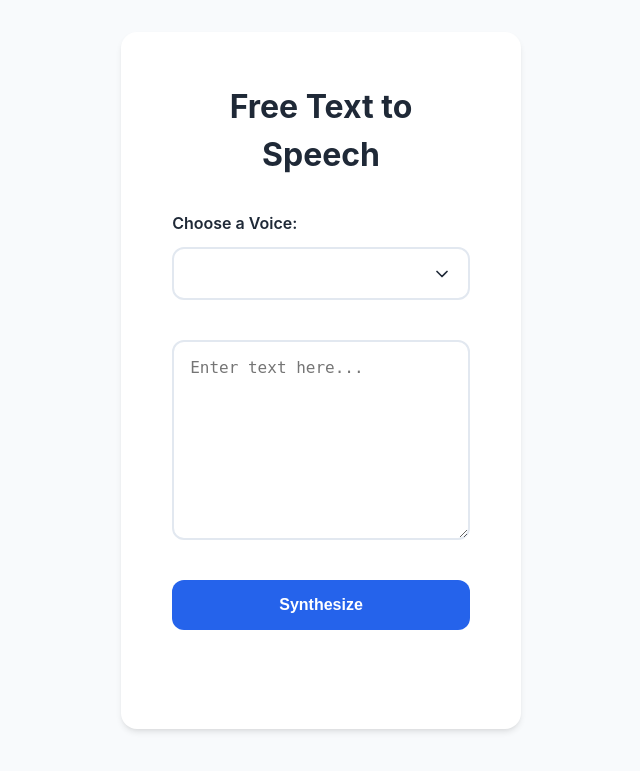
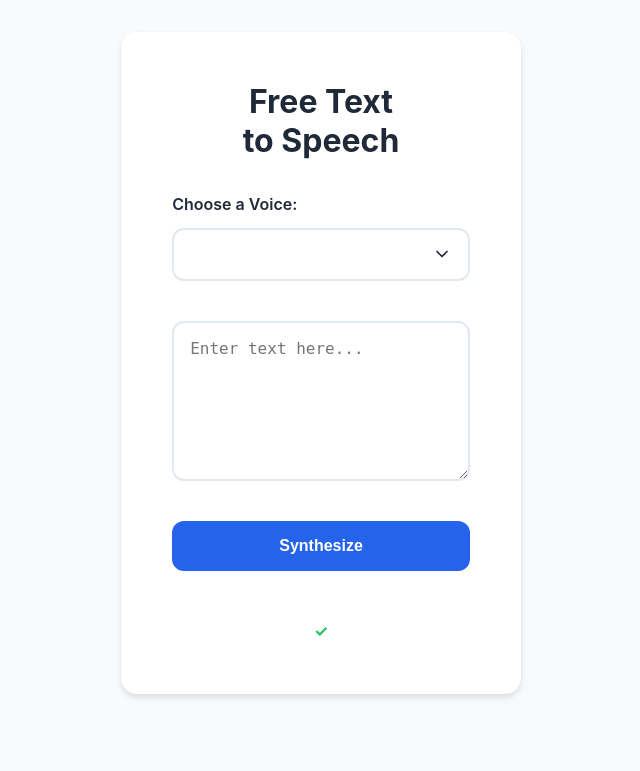
Before and after one commit to stefanus-ai-tech/piper-wrapper, a Flask app: page / in a window 1280 px wide. Shown: the top 771 px of the page, without its empty margins (319-959 px from the left). Run offline with Flask 3, Linux system fonts and the light colour scheme; data that the repository does not hold is empty.

Commit message:
increase aesthetic

```diff
--- a/static/styles.css
+++ b/static/styles.css
@@ -1,4 +1,4 @@
-/* Mobile-First CSS Reset and Base Styles */
+/* Enhanced Mobile-Friendly CSS with Animations */
 :root {
   --primary: #2563eb;
   --primary-dark: #1d4ed8;
@@ -10,6 +10,8 @@
   --transition-timing: cubic-bezier(0.4, 0, 0.2, 1);
   --safe-area-inset-bottom: env(safe-area-inset-bottom, 0px);
   --container-padding: max(16px, 4vw);
+  --shadow-sm: 0 2px 4px rgba(0, 0, 0, 0.05);
+  --shadow-md: 0 4px 6px rgba(0, 0, 0, 0.1);
 }
 
 body {
@@ -26,7 +28,6 @@ body {
   align-items: flex-start;
 }
 
-/* Main wrapper to ensure proper centering */
 .page-wrapper {
   width: 100%;
   min-height: 100vh;
@@ -36,6 +37,7 @@ body {
   justify-content: flex-start;
   padding: var(--container-padding);
   box-sizing: border-box;
+  animation: fadeIn 0.6s var(--transition-timing);
 }
 
 .container {
@@ -45,12 +47,12 @@ body {
   background: var(--card);
   padding: var(--container-padding);
   border-radius: clamp(12px, 3vw, 16px);
-  box-shadow: 0 4px 6px -1px rgba(0, 0, 0, 0.1),
-    0 2px 4px -2px rgba(0, 0, 0, 0.05);
+  box-shadow: var(--shadow-md), 0 0 0 1px rgba(0, 0, 0, 0.01);
   box-sizing: border-box;
   display: flex;
   flex-direction: column;
   align-items: center;
+  transition: transform 0.3s var(--transition-timing);
 }
 
 h1 {
@@ -60,14 +62,16 @@ h1 {
   font-weight: 700;
   margin: 0 0 clamp(1.5rem, 4vw, 2rem) 0;
   width: 100%;
+  line-height: 1.2;
+  text-wrap: balance;
 }
 
-/* Form elements container */
 .form-group {
   width: 100%;
   display: flex;
   flex-direction: column;
   align-items: center;
+  gap: 1rem;
 }
 
 textarea {
@@ -80,6 +84,14 @@ textarea {
   resize: vertical;
   font-size: clamp(16px, 4vw, 1rem);
   box-sizing: border-box;
+  transition: all 0.2s var(--transition-timing);
+  background: var(--card);
+}
+
+textarea:focus {
+  border-color: var(--primary);
+  box-shadow: 0 0 0 4px var(--focus-ring);
+  outline: none;
 }
 
 select {
@@ -96,6 +108,13 @@ select {
   background-repeat: no-repeat;
   background-position: right 1rem center;
   background-size: 1.25rem;
+  transition: all 0.2s var(--transition-timing);
+}
+
+select:focus {
+  border-color: var(--primary);
+  box-shadow: 0 0 0 4px var(--focus-ring);
+  outline: none;
 }
 
 button {
@@ -108,20 +127,51 @@ button {
   font-size: clamp(16px, 4vw, 1rem);
   font-weight: 600;
   margin: clamp(1rem, 4vw, 1.5rem) 0;
+  cursor: pointer;
+  transition: all 0.2s var(--transition-timing);
+  position: relative;
+  overflow: hidden;
+}
+
+button:hover:not(:disabled) {
+  background-color: var(--primary-dark);
+  transform: translateY(-1px);
+  box-shadow: var(--shadow-md);
+}
+
+button:active:not(:disabled) {
+  transform: translateY(0);
+  transition-duration: 0.1s;
+}
+
+button:disabled {
+  opacity: 0.7;
+  cursor: not-allowed;
 }
 
 #audio-player {
   width: 100%;
   margin-top: clamp(1rem, 4vw, 1.5rem);
   border-radius: 12px;
+  transition: opacity 0.3s ease;
 }
 
 #status {
   width: 100%;
   text-align: center;
   margin-top: clamp(1rem, 4vw, 1.5rem);
-  color: #22c55e; /* Success green */
+  color: #22c55e;
   font-size: clamp(14px, 4vw, 16px);
+  display: flex;
+  align-items: center;
+  justify-content: center;
+  gap: 0.5rem;
+  animation: fadeInUp 0.4s var(--transition-timing);
+}
+
+#status::before {
+  content: "✓";
+  font-weight: 700;
 }
 
 label {
@@ -130,19 +180,44 @@ label {
   margin-bottom: clamp(0.5rem, 2vw, 0.75rem);
   font-weight: 600;
   font-size: clamp(14px, 4vw, 16px);
+  transition: color 0.2s ease;
 }
 
-/* Minimum touch target sizes */
-select,
-button,
-textarea {
-  min-height: 48px;
+/* Animations */
+@keyframes fadeIn {
+  from {
+    opacity: 0;
+    transform: translateY(8px);
+  }
+  to {
+    opacity: 1;
+    transform: translateY(0);
+  }
 }
 
-/* Desktop adjustments */
-@media (min-width: 768px) {
-  .container {
-    margin: 2rem auto;
+@keyframes fadeInUp {
+  from {
+    opacity: 0;
+    transform: translateY(10px);
+  }
+  to {
+    opacity: 1;
+    transform: translateY(0);
+  }
+}
+
+/* Enhanced Interaction States */
+@media (hover: hover) {
+  button:hover:not(:disabled) {
+    transform: translateY(-2px);
+  }
+}
+
+/* Accessibility */
+@media (prefers-reduced-motion: reduce) {
+  * {
+    transition: none !important;
+    animation: none !important;
   }
 }
 
@@ -152,3 +227,15 @@ textarea {
     min-height: -webkit-fill-available;
   }
 }
+
+/* Desktop adjustments */
+@media (min-width: 768px) {
+  .container {
+    margin: 2rem auto;
+    transform: none !important;
+  }
+
+  textarea {
+    height: 160px;
+  }
+}
```
